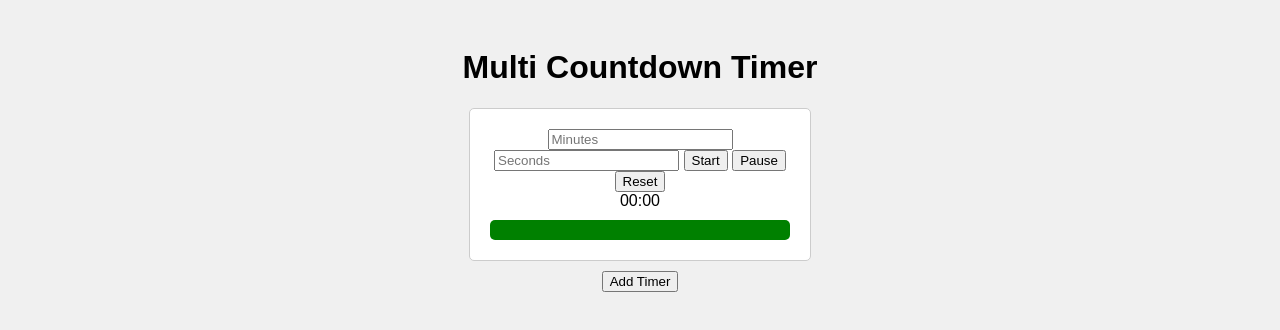
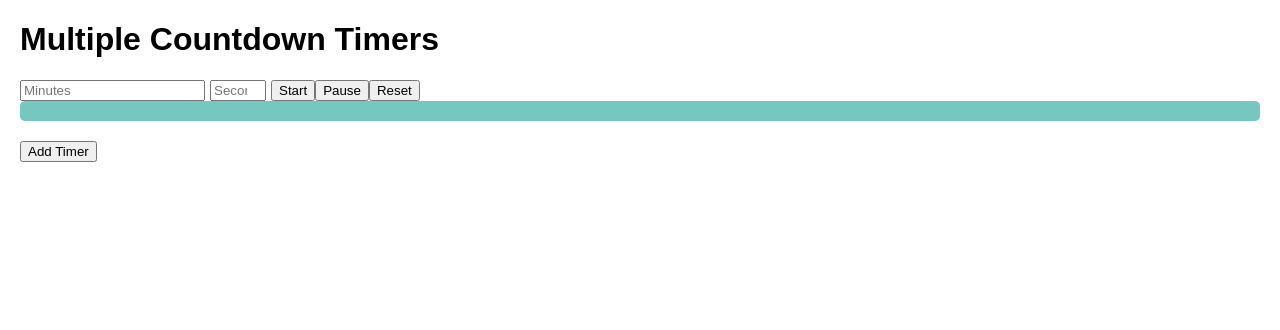
Before and after one commit to 23f2005694/countdown-timer, a plain HTML site: page index.html in a window 1280 px wide. Both pictures are taken after a click on the button "Add Timer". Drawn offline with Linux system fonts and the light colour scheme.

Commit message:
Update index.html for round 2

```diff
--- a/index.html
+++ b/index.html
@@ -3,107 +3,102 @@
 <head>
     <meta charset="UTF-8">
     <meta name="viewport" content="width=device-width, initial-scale=1.0">
-    <title>Multi-Timer Countdown</title>
+    <title>Multiple Countdown Timers</title>
     <style>
-        body {
-            font-family: Arial, sans-serif;
-            text-align: center;
-            background-color: #f0f0f0;
-            padding: 20px;
-        }
-        .timer {
-            background: white;
-            border: 1px solid #ccc;
-            border-radius: 5px;
-            padding: 20px;
-            margin: 10px auto;
-            width: 300px;
-        }
-        .progress {
-            width: 100%;
-            height: 20px;
-            background: #ddd;
-            border-radius: 5px;
-            overflow: hidden;
-            margin-top: 10px;
-        }
-        .progress-bar {
-            height: 100%;
-            background: green;
-            width: 100%;
-        }
+        body { font-family: Arial, sans-serif; margin: 20px; }
+        .timer { margin-bottom: 20px; }
+        .progress { width: 100%; background: #e0e0e0; border-radius: 5px; overflow: hidden; }
+        .progress-bar { height: 20px; background: #76c7c0; width: 100%; transition: width 1s; }
+        .controls { margin-top: 10px; }
+        input { margin-right: 5px; }
     </style>
 </head>
 <body>
-
-    <h1>Multi Countdown Timer</h1>
+    <h1>Multiple Countdown Timers</h1>
     <div id="timers"></div>
     <button id="add-timer">Add Timer</button>
 
     <script>
-        let timerId = 0;
+        let timers = [];
 
-        function createTimer() {
-            timerId++;
-            const timerDiv = document.createElement('div');
-            timerDiv.className = 'timer';
-            timerDiv.innerHTML = `
-                <input type="number" min="0" placeholder="Minutes" class="minutes">
-                <input type="number" min="0" placeholder="Seconds" class="seconds">
-                <button class="start">Start</button>
-                <button class="pause">Pause</button>
-                <button class="reset">Reset</button>
-                <div class="display">00:00</div>
-                <div class="progress"><div class="progress-bar"></div></div>
-            `;
+        function createTimerElement() {
+            const timerContainer = document.createElement('div');
+            timerContainer.className = 'timer';
+
+            const minutesInput = document.createElement('input');
+            minutesInput.type = 'number';
+            minutesInput.placeholder = 'Minutes';
+            minutesInput.min = 0;
+
+            const secondsInput = document.createElement('input');
+            secondsInput.type = 'number';
+            secondsInput.placeholder = 'Seconds';
+            secondsInput.min = 0;
+            secondsInput.max = 59;
+
+            const startButton = document.createElement('button');
+            startButton.innerText = 'Start';
+            const pauseButton = document.createElement('button');
+            pauseButton.innerText = 'Pause';
+            const resetButton = document.createElement('button');
+            resetButton.innerText = 'Reset';
+
+            const progressBarContainer = document.createElement('div');
+            progressBarContainer.className = 'progress';
+            const progressBar = document.createElement('div');
+            progressBar.className = 'progress-bar';
+
+            progressBarContainer.appendChild(progressBar);
+            timerContainer.appendChild(minutesInput);
+            timerContainer.appendChild(secondsInput);
+            timerContainer.appendChild(startButton);
+            timerContainer.appendChild(pauseButton);
+            timerContainer.appendChild(resetButton);
+            timerContainer.appendChild(progressBarContainer);
+
+            document.getElementById('timers').appendChild(timerContainer);
 
             let countdown;
             let totalTime;
-            let remainingTime;
 
-            timerDiv.querySelector('.start').onclick = () => {
-                const minutes = parseInt(timerDiv.querySelector('.minutes').value) || 0;
-                const seconds = parseInt(timerDiv.querySelector('.seconds').value) || 0;
-                totalTime = (minutes * 60) + seconds;
-                remainingTime = totalTime;
-
-                clearInterval(countdown);
-                countdown = setInterval(() => {
-                    if (remainingTime <= 0) {
-                        clearInterval(countdown);
-                        alert(`Timer ${timerId} is up!`);
-                        const audio = new Audio('https://www.soundjay.com/button/beep-07.wav');
-                        audio.play();
-                        return;
-                    }
-                    remainingTime--;
-                    updateDisplay();
-                }, 1000);
+            startButton.onclick = function () {
+                const minutes = parseInt(minutesInput.value) || 0;
+                const seconds = parseInt(secondsInput.value) || 0;
+                totalTime = minutes * 60 + seconds;
+                startTimer(progressBar);
             };
 
-            timerDiv.querySelector('.pause').onclick = () => {
+            pauseButton.onclick = function () {
                 clearInterval(countdown);
             };
 
-            timerDiv.querySelector('.reset').onclick = () => {
+            resetButton.onclick = function () {
                 clearInterval(countdown);
-                remainingTime = totalTime;
-                updateDisplay();
+                progressBar.style.width = '100%';
+                alert('Timer reset!');
             };
 
-            function updateDisplay() {
-                const minutes = Math.floor(remainingTime / 60);
-                const seconds = remainingTime % 60;
-                timerDiv.querySelector('.display').textContent = `${String(minutes).padStart(2, '0')}:${String(seconds).padStart(2, '0')}`;
-                const progressPercentage = (remainingTime / totalTime) * 100;
-                timerDiv.querySelector('.progress-bar').style.width = `${progressPercentage}%`;
+            function startTimer(progressBar) {
+                clearInterval(countdown);
+                const initialTime = totalTime;
+                countdown = setInterval(function () {
+                    if (totalTime <= 0) {
+                        clearInterval(countdown);
+                        alert('Time is up!');
+                        const audio = new Audio('https://www.soundjay.com/button/sounds/beep-07.wav');
+                        audio.play();
+                    } else {
+                        totalTime--;
+                        const minutesRemaining = Math.floor(totalTime / 60);
+                        const secondsRemaining = totalTime % 60;
+                        progressBar.style.width = `${(totalTime / initialTime) * 100}%`;
+                        console.log(`Time Remaining: ${minutesRemaining}:${secondsRemaining < 10 ? '0' : ''}${secondsRemaining}`);
+                    }
+                }, 1000);
             }
-
-            document.getElementById('timers').appendChild(timerDiv);
         }
 
-        document.getElementById('add-timer').onclick = createTimer;
+        document.getElementById('add-timer').onclick = createTimerElement;
     </script>
-
 </body>
 </html>
```
